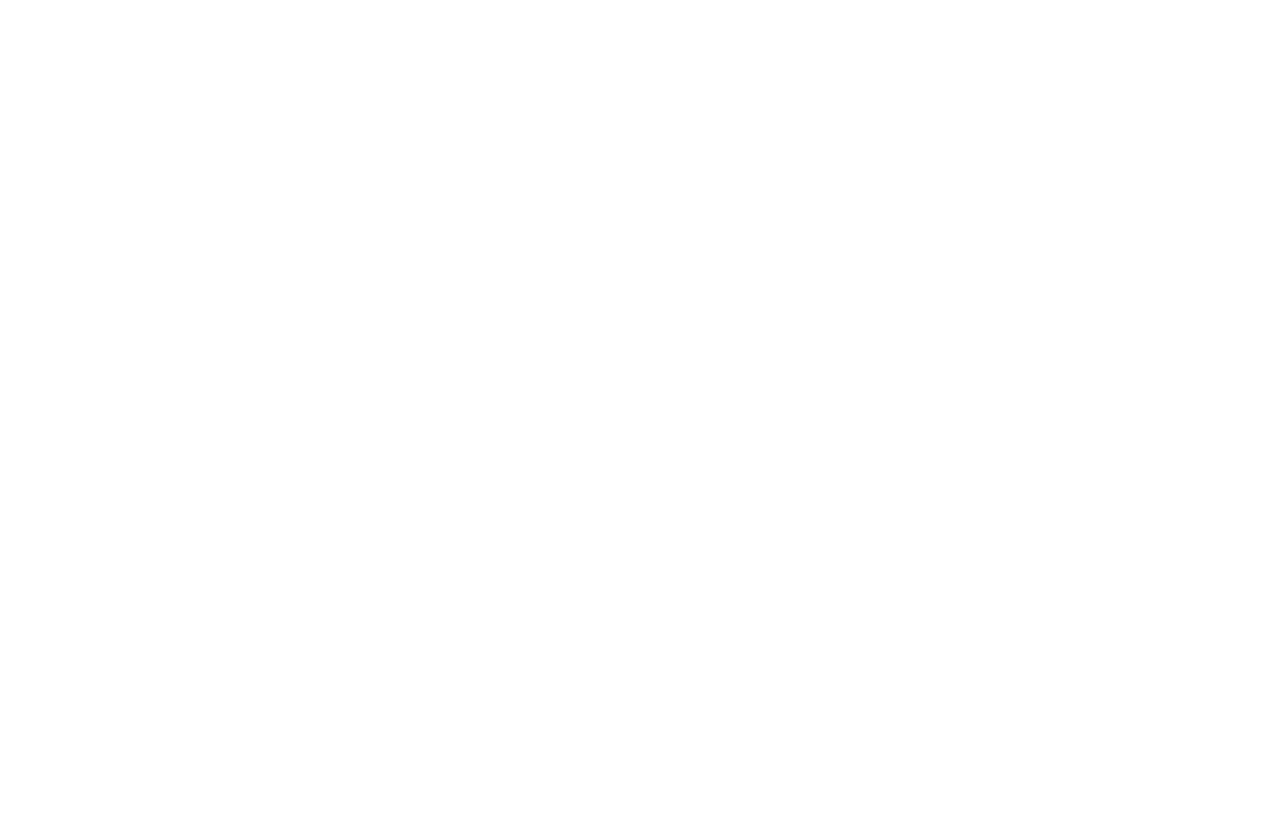
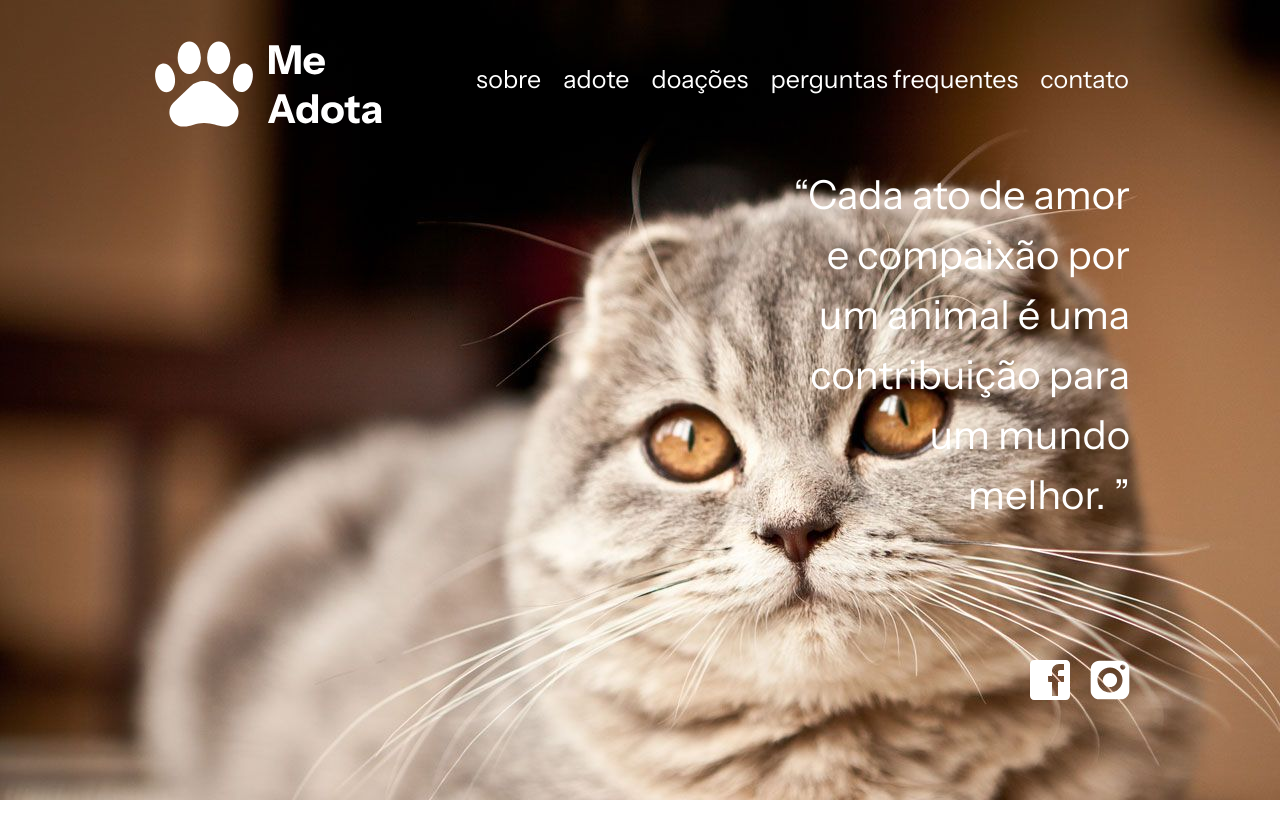
Before and after one commit to natSchlegel/adotar, a React (Vite) app: page / in a window 1280 px wide. Shown: the top 838 px of the page. Before the commit the page ends 800 px from the top, so only its background shows below. Built offline with nearby package versions, Linux system fonts and the light colour scheme.

Commit message:
new commit

```diff
--- a/src/Home/Adoption/Adoption.jsx
+++ b/src/Home/Adoption/Adoption.jsx
@@ -11,7 +11,7 @@
       <div className={styles.searchLeft}>
         <DataProvider>
           <FilterMenu />
-          <Results filteredData={filteredData} />
+          <Results/>
         </DataProvider>
       </div>
     </div>
--- a/src/Home/Adoption/DataContext.jsx
+++ b/src/Home/Adoption/DataContext.jsx
@@ -7,6 +7,7 @@
   const [data, setData] = useState(null);
   const [loading, setLoading] = useState(true);
   const [error, setError] = useState(null);
+  const [filteredData, setFilteredData] = useState(null);
 
   useEffect(() => {
     const fetchData = async () => {
@@ -32,8 +33,7 @@
 
   return (
     <DataContext.Provider
-      value={{ data, loading, error }}
-    >
+      value={{ data, loading, error, filteredData, setFilteredData }} >
       {children}
     </DataContext.Provider>
   );
--- a/src/Home/Adoption/FilterMenu.jsx
+++ b/src/Home/Adoption/FilterMenu.jsx
@@ -1,11 +1,10 @@
 import React, { useContext } from "react";
 import styles from "./FilterMenu.module.css";
-import { useState, useMemo } from "react";
+import { useState, useMemo, useEffect } from "react";
 import { DataContext } from "./DataContext";
-import Results from "./Results";
 
 const FilterMenu = () => {
-  const { data, loading, error} = useContext(DataContext);
+  const { data, loading, error, setFilteredData} = useContext(DataContext);
 
   const [searchQuery, setSearchQuery] = useState("");
   const [selectedEspecie, setSelectedEspecie] = useState("");
@@ -26,7 +25,7 @@
     }));
   };
 
-  const filteredData = useMemo(() => {
+  const aux = useMemo(() => {
     return (data || []).filter(
       (cat) =>
         (selectedEspecie === "" ||
@@ -43,6 +42,10 @@
           cat.saude.desparasitado === selectedRace.desparasitado)
     );
   }, [data, selectedEspecie, searchQuery, selectedRace]);
+
+  useEffect(() => {
+    setFilteredData(aux);
+  }, [aux, setFilteredData]);
 
   if (loading) return <p>Loading...</p>;
   if (error) return <p>Error: {error}</p>;
--- a/src/Home/Adoption/Results.jsx
+++ b/src/Home/Adoption/Results.jsx
@@ -2,9 +2,10 @@
 import FlipCard from './Flipcart';
 import { DataContext } from './DataContext';
 
-const Results = ({ filteredData }) => {
 
-    const {data, error, loading} = useContext(DataContext);
+const Results = () => {
+
+    const {data, error, loading, filteredData} = useContext(DataContext);
 
     if (loading) {
         return <p>Loading...</p>;
--- a/src/Home/Header/Header.jsx
+++ b/src/Home/Header/Header.jsx
@@ -28,27 +28,27 @@
   }, []);
 
   return (
-    <></>    // <div className={isSticky ? styles.menuSticky : styles.menu}>
-    //   <div className={styles.logo}>
-    //     <img src={isSticky ? LogoInline: Logo} />
-    //   </div>
-    //   <div className={styles.nav}>
-    //     <a>sobre</a>
-    //     <Link to="/adocao" aria-label="Adoção"><a>adote</a></Link>
+    <div className={isSticky ? styles.menuSticky : styles.menu}>
+      <div className={styles.logo}>
+        <img src={isSticky ? LogoInline: Logo} />
+      </div>
+      <div className={styles.nav}>
+        <a>sobre</a>
+        <Link to="/adocao" aria-label="Adoção"><a>adote</a></Link>
 
-    //     <a>doações</a>
-    //     <a>perguntas frequentes</a>
-    //     <a>contato</a>
-    //   </div>
-    //   <div className={`${styles.text} ${isSticky ? styles.hidden : ''}`}>
-    //     “Cada ato de amor
-    //     e compaixão por um
-    //     animal é uma
-    //     contribuição para
-    //     um mundo melhor. ”</div>
-    //     <div className={`${styles.social} ${isSticky ? styles.hidden : ''}`}>
-    //     <img src={Facebook} /><img src={Instagram} /></div>
-    // </div>
+        <a>doações</a>
+        <a>perguntas frequentes</a>
+        <a>contato</a>
+      </div>
+      <div className={`${styles.text} ${isSticky ? styles.hidden : ''}`}>
+        “Cada ato de amor
+        e compaixão por um
+        animal é uma
+        contribuição para
+        um mundo melhor. ”</div>
+        <div className={`${styles.social} ${isSticky ? styles.hidden : ''}`}>
+        <img src={Facebook} /><img src={Instagram} /></div>
+    </div>
    );
 };
 
```
